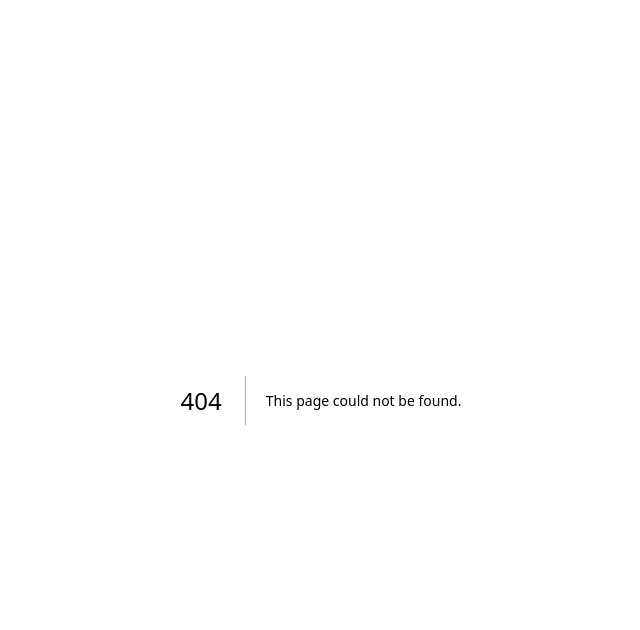
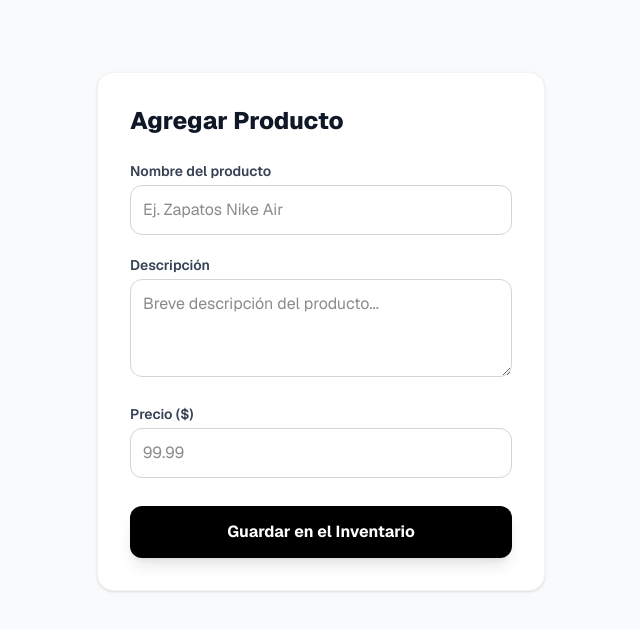
Before and after one commit to alexiscorrales45ar-prog/catalink, a Next.js app: page /dashboard in a window 1280 px wide. Before the commit this address had no page. Shown: the top 630 px of the page, without its empty margins (319-959 px from the left). Built offline with nearby package versions, Linux system fonts and the light colour scheme; no server answers.

Commit message:
Agregado panel de control y fomrulario web

```diff
--- /dev/null
+++ b/src/app/dashboard/page.js
@@ -0,0 +1,76 @@
+import dbConnect from '@/lib/mongodb';
+import Product from '@/models/Product';
+import { redirect } from 'next/navigation';
+
+export default function Dashboard() {
+  // Esta es la "Server Action": una función que se ejecuta solo en el servidor de Vercel
+  async function addProduct(formData) {
+    'use server';
+    await dbConnect();
+
+    // Extraemos los datos que el usuario escribió en el formulario
+    const newProduct = {
+      name: formData.get('name'),
+      description: formData.get('description'),
+      price: Number(formData.get('price')),
+    };
+
+    // Guardamos en MongoDB
+    await Product.create(newProduct);
+
+    // Redirigimos automáticamente al usuario de vuelta al catálogo
+    redirect('/');
+  }
+
+  return (
+    <div className="min-h-screen bg-gray-50 p-8 font-sans">
+      <div className="max-w-md mx-auto bg-white p-8 rounded-2xl shadow-sm border border-gray-100 mt-10">
+        <h1 className="text-2xl font-extrabold text-gray-900 mb-6">Agregar Producto</h1>
+
+        {/* El formulario ejecuta la función addProduct al presionar el botón */}
+        <form action={addProduct} className="flex flex-col gap-5">
+          <div>
+            <label className="block text-sm font-semibold text-gray-700 mb-1">Nombre del producto</label>
+            <input
+              type="text"
+              name="name"
+              required
+              className="w-full border border-gray-300 p-3 rounded-xl focus:ring-2 focus:ring-blue-500 focus:border-blue-500 outline-none transition"
+              placeholder="Ej. Zapatos Nike Air"
+            />
+          </div>
+
+          <div>
+            <label className="block text-sm font-semibold text-gray-700 mb-1">Descripción</label>
+            <textarea
+              name="description"
+              required
+              className="w-full border border-gray-300 p-3 rounded-xl focus:ring-2 focus:ring-blue-500 focus:border-blue-500 outline-none transition"
+              placeholder="Breve descripción del producto..."
+              rows="3"
+            ></textarea>
+          </div>
+
+          <div>
+            <label className="block text-sm font-semibold text-gray-700 mb-1">Precio ($)</label>
+            <input
+              type="number"
+              name="price"
+              required
+              className="w-full border border-gray-300 p-3 rounded-xl focus:ring-2 focus:ring-blue-500 focus:border-blue-500 outline-none transition"
+              placeholder="99.99"
+              step="0.01"
+            />
+          </div>
+
+          <button
+            type="submit"
+            className="w-full bg-black text-white p-3.5 rounded-xl font-bold hover:bg-gray-800 transition-colors shadow-lg mt-2"
+          >
+            Guardar en el Inventario
+          </button>
+        </form>
+      </div>
+    </div>
+  );
+}
```
